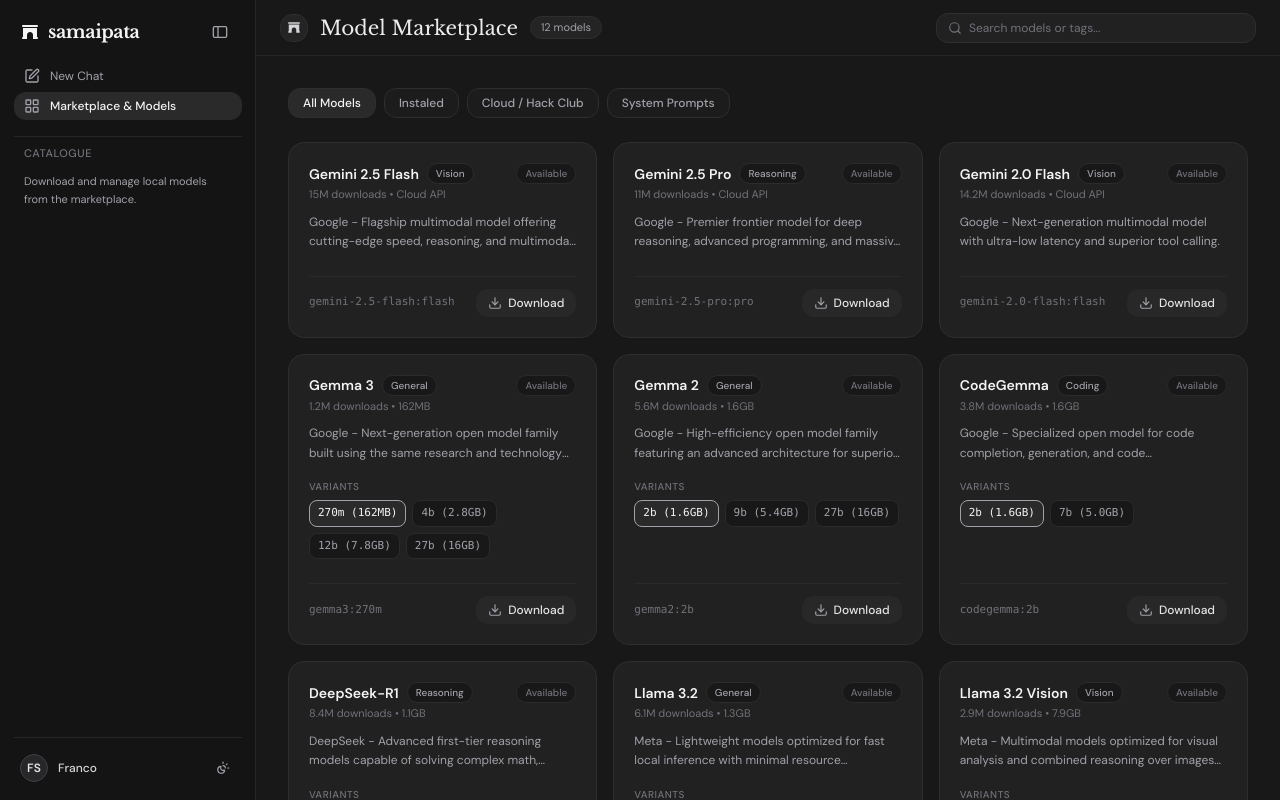
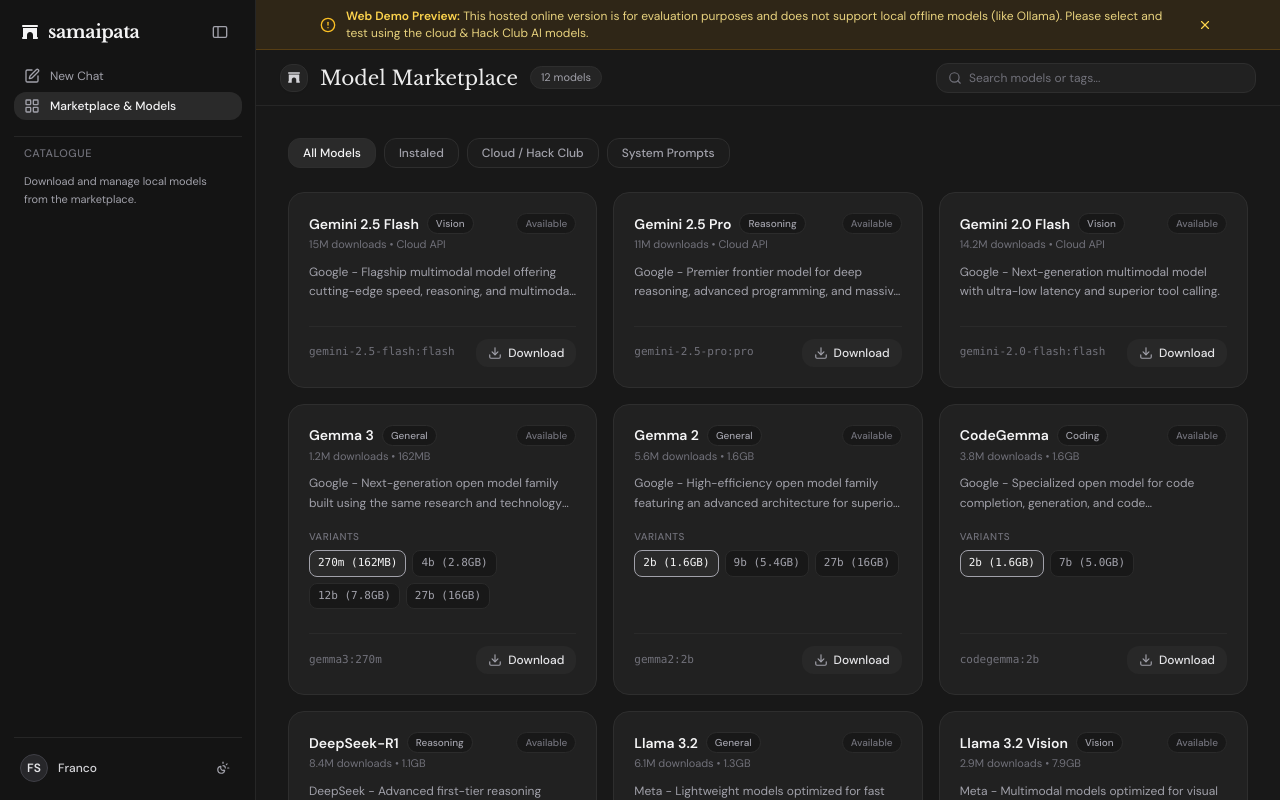
Before and after one commit to Franco-Senes/Samaipata, a website: page public/marketplace.html in a window 1280 px wide. Drawn offline with nearby package versions, Linux system fonts and the light colour scheme; no server answers.

Commit message:
Add web demo evaluation notice regarding local Ollama models

```diff
--- a/public/marketplace.html
+++ b/public/marketplace.html
@@ -178,6 +178,21 @@
        2. MAIN MARKETPLACE CONTENT
        =============================== -->
   <main class="flex-1 flex flex-col h-screen overflow-hidden bg-[#181818]">
+
+    <!-- Web Demo Preview Warning Banner -->
+    <div id="web-demo-notice" class="bg-amber-500/10 border-b border-amber-500/20 px-4 py-2 flex items-center justify-between text-xs text-amber-200/90 shrink-0 z-30">
+      <div class="flex items-center gap-2.5 mx-auto max-w-4xl w-full">
+        <i data-lucide="alert-circle" class="w-4 h-4 text-amber-400 shrink-0"></i>
+        <div class="flex-1 leading-snug">
+          <strong class="font-semibold text-amber-300">Web Demo Preview:</strong>
+          This hosted online version is for evaluation purposes and does not support local offline models (like Ollama). Please select and test using the cloud & Hack Club AI models.
+        </div>
+        <button onclick="document.getElementById('web-demo-notice').remove()" class="p-1 hover:bg-amber-500/20 rounded text-amber-300 transition-colors ml-2" title="Dismiss">
+          <i data-lucide="x" class="w-3.5 h-3.5"></i>
+        </button>
+      </div>
+    </div>
+
     <!-- Top Bar -->
     <header class="h-14 px-6 border-b border-[#262626] flex items-center justify-between gap-4 bg-[#181818] shrink-0 z-10">
       <div class="flex items-center gap-3">
```
Also changed, not shown: public/index.html (+14 -0 lines).
